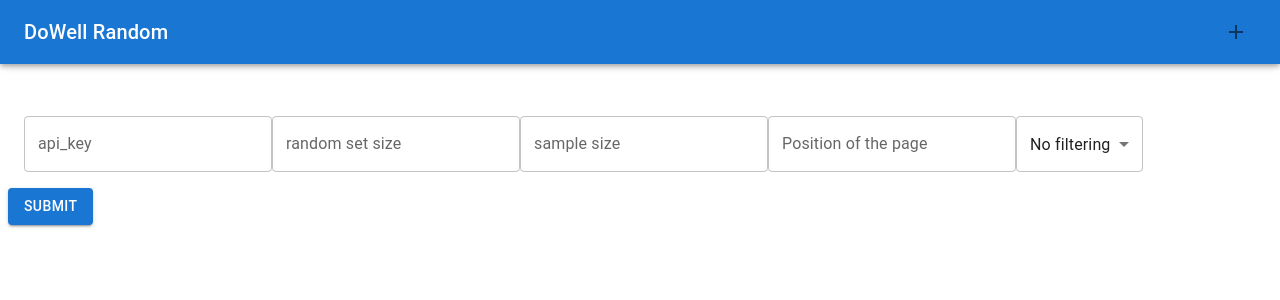
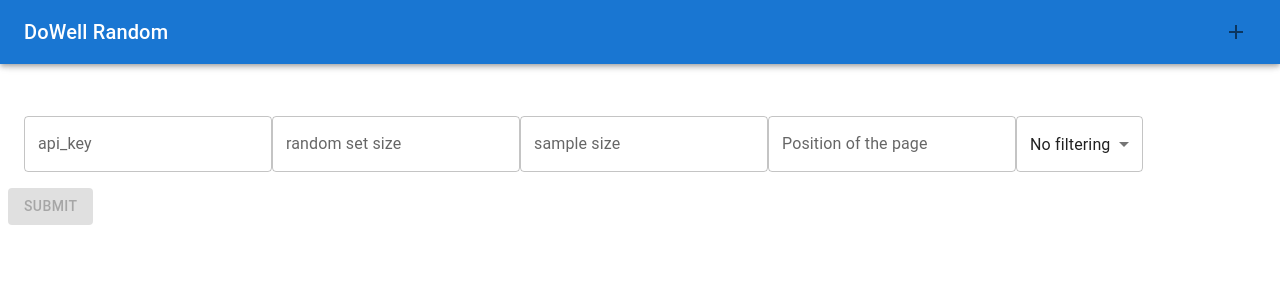
Before and after one commit to LL08-MathematicalModelling-dowell/100112-DowellRandom-Table, a React (Vite) app in the folder frontend/: page / in a window 1280 px wide. Shown: the top 300 px of the page. Built offline with nearby package versions, Linux system fonts and the light colour scheme.

Commit message:
Adding API service logic, table for displaying data after dowloading csv, error handling incase api fails and also incase of inconsistent values.

```diff
--- a/frontend/src/layout/Search.jsx
+++ b/frontend/src/layout/Search.jsx
@@ -1,72 +1,76 @@
 import React, { useEffect, useState } from "react";
 import { TextField, Select, MenuItem, Button, Box } from "@mui/material";
-
-import { useGetClient } from "./getClient";
 import { Status } from "./status";
-
-// const filterValuesParams = (searchValues) => {
-//   const urlPart = searchValues.map((value) => {
-//     return `&${value.label}=${value.value}`;
-//   });
-//   console.log(urlPart.join(""))
-
-//   return urlPart.join("");
-// };
-
+import CsvTable from "./csvTable";
 
 const Search = () => {
-  const [searchValues, setSearchValues] = useState(
-    FilteringMethods[0].inputs.map((v) => {
-      return { label: v, value: "" };
-    })
-  );
-
+  const [apiKey, setApiKey] = useState("");
+  const [randomTableSize, setRandomTableSize] = useState("");
   const [size, setSize] = useState("");
   const [position, setPosition] = useState("");
-  const [apiKey, setApiKey] = useState("");
   const [valueCount, setValueCount] = useState("");
-  const [randomTableSize, setRandomTableSize] = useState("");
-  const [nextLink, setNextLink] = useState();
+  const [selectedFilterMethod, setSelectedFilterMethod] = useState(FilteringMethods[0]);
+  const [submitting, setSubmitting] = useState(false);
+  const [nextLink, setNextLink] = useState(null);
+  const [dataCsv, setDataCsv] = useState(null);
 
-  const [selectedFilterMethod, setSelectedFilterMethod] = useState(
-    FilteringMethods[0]
-  );
+  const isSubmitDisabled = !apiKey || !randomTableSize || !size || !position || !valueCount || submitting;
 
-  const { status, responseData, reload } = useGetClient(
-    `http://uxlivinglab200112.pythonanywhere.com/api?set_size=${randomTableSize}&size=${size}&filter_method=${
-      selectedFilterMethod.method
-    }&value=${valueCount}&api_key=${apiKey}&position=${position}`
-  );
-
-  const {
-    status: nextStatus,
-    responseData: nextResponseData,
-    reload: reloadNextData,
-  } = useGetClient(nextLink);
-
-  const submitRandomTableRequest = () => {
-    reload();
+  const handleSubmit = async () => {
+    setSubmitting(true);
+    const firstResponse = await callFirstEndpoint();
+    if (firstResponse.status !== 200) {
+      clearFields();
+      setSubmitting(false);
+      alert(`${firstResponse.message}`);
+      return;
+    }
+    const secondResponse = await callSecondEndpoint();
+    if (secondResponse.status !== 200) {
+      clearFields();
+      setSubmitting(false);
+      alert(`${secondResponse.error}`);
+      return;
+    }
+    setDataCsv(secondResponse.data);
+    downloadCsvfile(secondResponse.data);
+    setNextLink(secondResponse.next_data_link);
+    setSubmitting(false);
   };
 
-  useEffect(() => {
-    if (status == Status.Success && responseData !== undefined) {
-      downloadCsvfile(responseData["data"]);
-      setNextLink(responseData["next_data_link"]);
-      return;
+  const callSecondEndpoint = async () => {
+    const response = await fetch(`http://uxlivinglab200112.pythonanywhere.com/api?set_size=${randomTableSize}&size=${size}&filter_method=${selectedFilterMethod.method}&value=${valueCount}&api_key=${apiKey}&position=${position}`);
+    return response.json();
+  };
+
+  const callFirstEndpoint= async () => {
+    const url = `https://100105.pythonanywhere.com/api/v3/process-services/?type=api_service&api_key=${apiKey}`;
+    const payload = {
+        service_id: "DOWELL10048"
+    };
+
+    try {
+        const response = await fetch(url, {
+            method: 'POST',
+            headers: {
+                'Content-Type': 'application/json'
+            },
+            body: JSON.stringify(payload)
+        });
+        return await response.json();
+    } catch (error) {
+        console.error("Error:", error);
+        throw error;
     }
-    status === Status.Error && alert("something went wrong! please try again");
-  }, [status, responseData]);
+  };
 
-  useEffect(() => {
-    if (nextStatus == Status.Success && nextResponseData !== undefined) {
-      downloadCsvfile(nextResponseData["data"]);
-      setNextLink(nextResponseData["next_data_link"]);
-      return;
-    }
-
-    nextStatus === Status.Error &&
-      alert("something went wrong! please try again");
-  }, [nextStatus, nextResponseData]);
+  const clearFields = () => {
+    setApiKey("");
+    setRandomTableSize("");
+    setSize("");
+    setPosition("");
+    setValueCount("");
+  };
 
   return (
     <>
@@ -119,8 +123,6 @@
             const sv = e.target.value.inputs.map((v) => {
               return { label: v, value: "" };
             });
-
-            setSearchValues(sv);
           }}
           renderValue={(val) => val.label}
         >
@@ -143,23 +145,26 @@
 
 
       </Box>
-      {responseData === undefined || (
+      {nextLink && (
         <Button
           onClick={reloadNextData}
           variant="contained"
-          disabled={nextStatus === Status.Pending}
         >
-          {nextStatus === Status.Pending ? "loading..." : "Next Data"}
+          Next Data
         </Button>
       )}
 
       <Button
+        onClick={handleSubmit}
         variant="contained"
-        onClick={submitRandomTableRequest}
-        disabled={status === Status.Pending}
+        disabled={isSubmitDisabled}
       >
-        {status === Status.Pending ? "loading..." : "Submit"}
+        {submitting ? "Loading..." : "Submit"}
       </Button>
+
+      <Box>
+        {dataCsv && <CsvTable data={dataCsv} />}
+      </Box>
     </>
   );
 };
--- /dev/null
+++ b/frontend/src/layout/csvTable.jsx
@@ -0,0 +1,29 @@
+import React from "react";
+
+const CsvTable = ({ data }) => {
+  return (
+    <div>
+      <table>
+        <thead>
+          <tr>
+            {data.length > 0 &&
+              data[0].map((header, index) => (
+                <th key={index}>{header}</th>
+              ))}
+          </tr>
+        </thead>
+        <tbody>
+          {data.map((row, rowIndex) => (
+            <tr key={rowIndex}>
+              {row.map((cell, cellIndex) => (
+                <td key={cellIndex}>{cell}</td>
+              ))}
+            </tr>
+          ))}
+        </tbody>
+      </table>
+    </div>
+  );
+};
+
+export default CsvTable;
```
